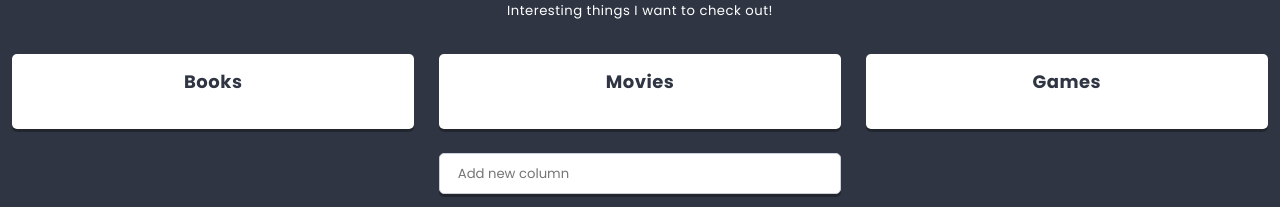
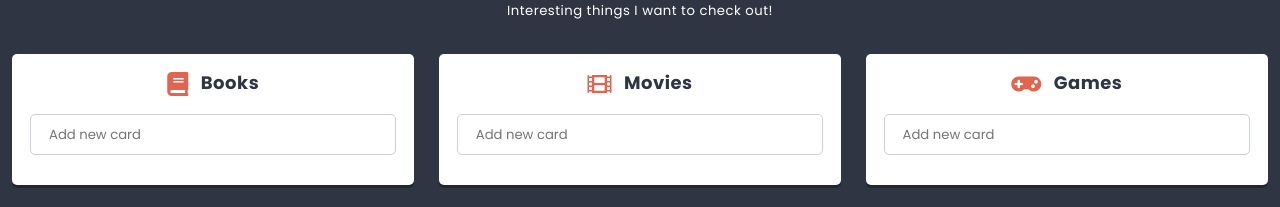
Before and after one commit to jpiaseczna/react-learning, a React app: page / in a window 1280 px wide. Shown: the part 378-585 px from the top of the page. Built offline with nearby package versions, Linux system fonts and the light colour scheme.

Commit message:
Add Card and Icon

```diff
--- /dev/null
+++ b/src/components/Card/Card.js
@@ -0,0 +1,19 @@
+import React from "react";
+import styles from "./Card.scss";
+import PropTypes from "prop-types";
+
+class Card extends React.Component {
+  static propTypes = {
+    cardTitle: PropTypes.node.isRequired,
+  };
+
+  render() {
+    return (
+      <section className={styles.component}>
+        <h4> {this.props.title} </h4>
+      </section>
+    );
+  }
+}
+
+export default Card;
--- a/src/components/Column/Column.js
+++ b/src/components/Column/Column.js
@@ -1,16 +1,58 @@
-import React from 'react';
-import styles from './Column.scss';
-import List from '../List/List.js';
-import PropTypes from 'prop-types';
+import React from "react";
+import styles from "./Column.scss";
+import PropTypes from "prop-types";
+import Card from "../Card/Card.js";
+import Creator from "../Creator/Creator.js";
+import { settings } from "../../data/dataStore";
+import Icon from "../Icon/Icon.js";
 
 class Column extends React.Component {
+  state = {
+    cards: this.props.cards || [],
+    icon: this.props.icon.name
+  };
   static propTypes = {
-    columnTitle: PropTypes.node.isRequired,
+    title: PropTypes.node.isRequired,
+    cards: PropTypes.array,
+    icon: PropTypes.node,
+    addCard: PropTypes.func,
+  };
+  static defaultProps = {
+    icon: settings.defaultColumnIcon,
+  };
+
+  addCard(title) {
+    this.setState((state) => ({
+      cards: [
+        ...state.cards,
+        {
+          key: state.cards.length
+            ? state.cards[state.cards.length - 1].key + 1
+            : 0,
+          title,
+        },
+      ],
+    }));
   }
+
   render() {
+
+  	const { title, cards, addCard, icon } = this.props;
+
     return (
       <section className={styles.component}>
-        <h3 className={styles.title}>{this.props.title}</h3>
+        <h3 className={styles.title}>
+          <span className={styles.icon}>
+            <Icon name={icon} />
+          </span>
+          {this.props.title}
+        </h3>
+        <div className={styles.creator}>
+          <Creator
+            text={settings.cardCreatorText}
+            action={title => this.addCard(title)}
+          />
+        </div>
       </section>
     );
   }
--- /dev/null
+++ b/src/components/Icon/Icon.js
@@ -0,0 +1,5 @@
+import React from 'react';
+
+const Icon = props => (<i className={`fas fa-${props.name}`}></i>);
+
+export default Icon;
```
